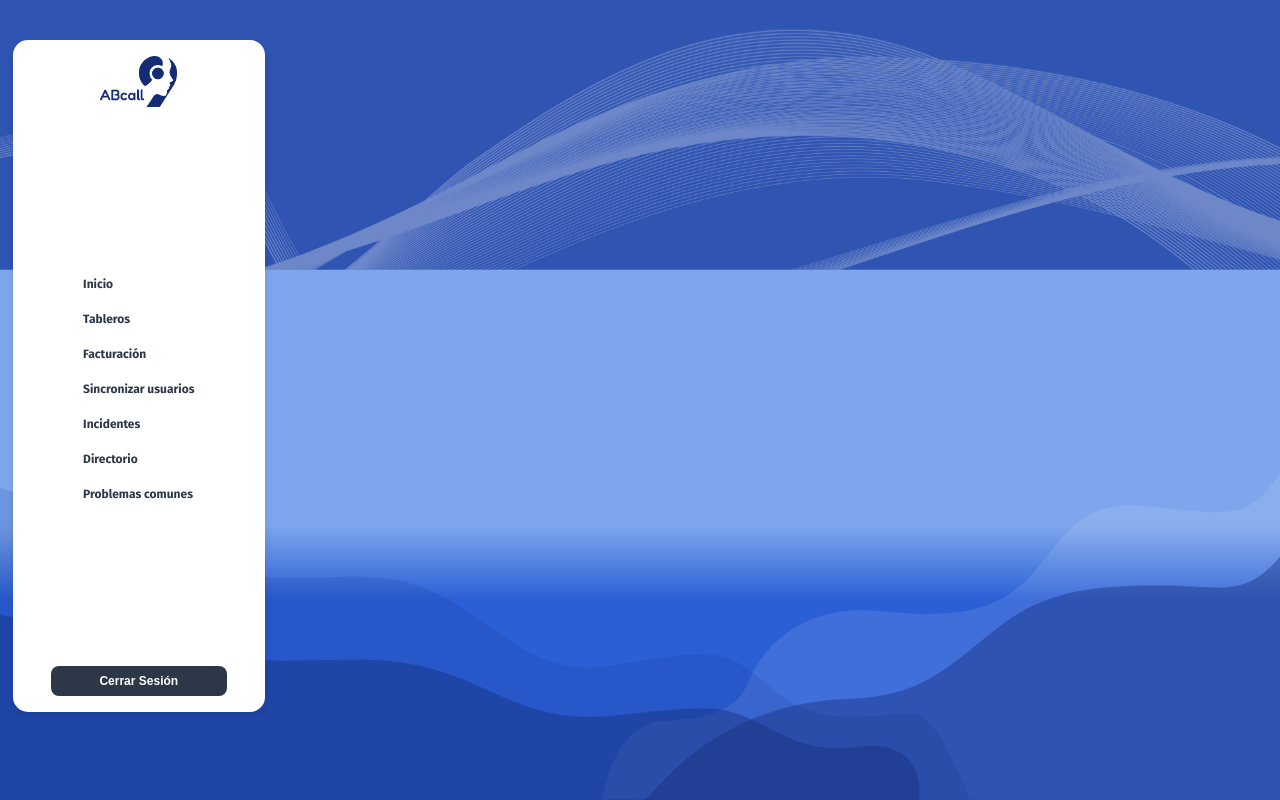
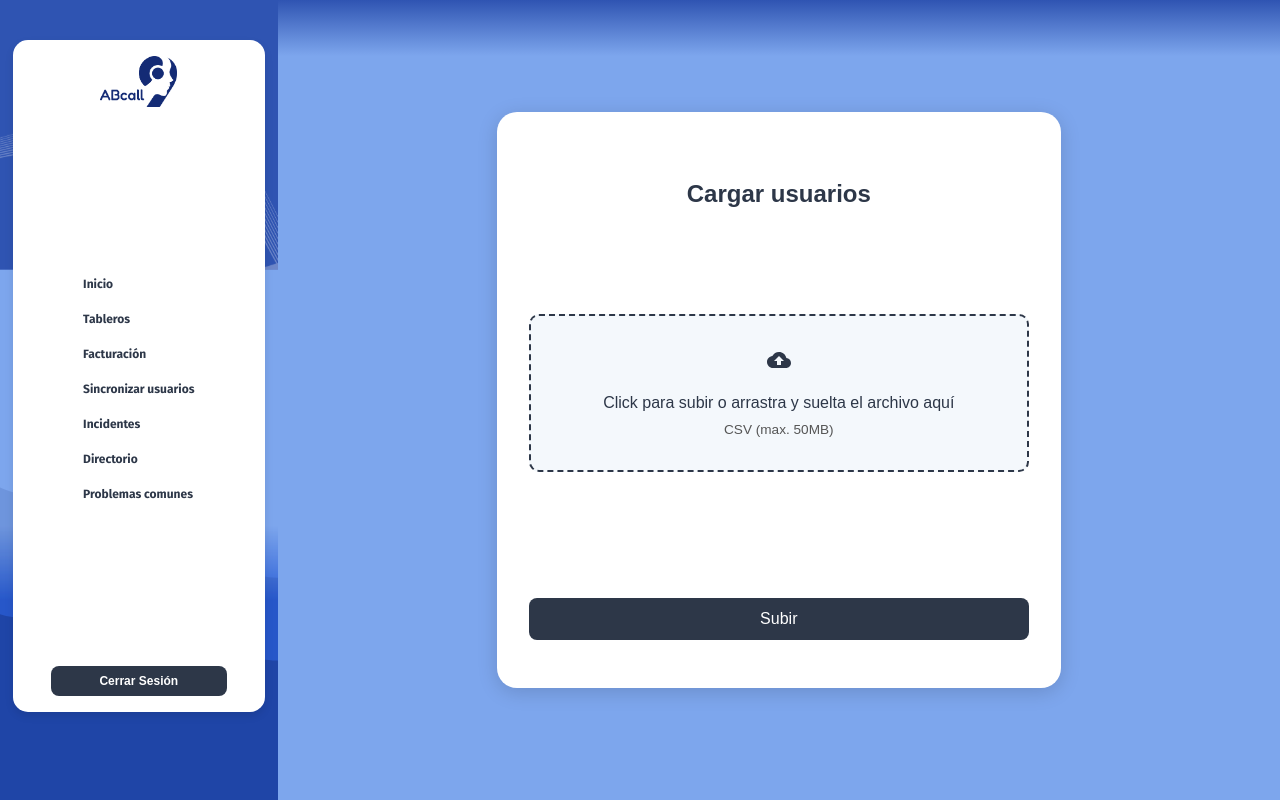
Before and after one commit to ABCall-G13/front-abcall, a React (Create React App) app: page /user-sync in a window 1280 px wide. Built offline with nearby package versions, Linux system fonts and the light colour scheme; no server answers.

Commit message:
Add UserSync component for user file upload functionality

```diff
--- a/src/AppContent.tsx
+++ b/src/AppContent.tsx
@@ -9,6 +9,7 @@ import IncidentList from './pages/IncidentList/IncidentList';
 import ClienteList from './pages/DirectoryList/DirectoryList';
 import IncidentSearch from './pages/IncidentSearch/IncidentSearch';
 import ProblemaComunList from './pages/CommonIssueList/CommonIssueList';
+import UserSync from './pages/UserSync/UserSync';
 
 const AppContent: React.FC = () => {
     const currentPath = window.location.pathname;
@@ -63,7 +64,8 @@ const AppContent: React.FC = () => {
                         <Route
                             path="/search-incident"
                             element={<IncidentSearch />}
-                        />{' '}
+                        />
+                        <Route path="/user-sync" element={<UserSync />} />{' '}
                         {/* Nueva ruta */}
                     </Routes>
                 </div>
--- /dev/null
+++ b/src/pages/UserSync/UserSync.css
@@ -0,0 +1,97 @@
+@import url('https://fonts.googleapis.com/css2?family=Fira+Sans:wght@400;700&display=swap');
+
+.user-sync-container {
+    display: flex;
+    justify-content: center;
+    align-items: center;
+    height: 100vh;
+    padding: 0 1rem;
+    background: linear-gradient(180deg, #2f54b2 0%, #7da6ed 7%);
+}
+
+.user-sync-card {
+    background-color: #fff;
+    padding: 3rem 2rem;
+    border-radius: 20px;
+    width: 90%;
+    max-width: 500px;
+    min-height: 60vh;
+    text-align: center;
+    box-shadow: 0px 4px 20px rgba(0, 0, 0, 0.15);
+    display: flex;
+    flex-direction: column;
+    justify-content: space-between;
+}
+
+.user-sync-card h2 {
+    font-size: 1.5rem;
+    margin-bottom: 1.5rem;
+    color: #2d3748;
+    font-weight: 600;
+    text-align: center;
+}
+
+.upload-area {
+    border: 2px dashed #2d3748;
+    padding: 2rem;
+    border-radius: 10px;
+    background-color: #f4f8fc;
+    cursor: pointer;
+    transition: border-color 0.3s ease;
+    margin-bottom: 1.5rem;
+    position: relative;
+}
+
+.upload-area:hover {
+    border-color: #4167b2;
+}
+
+.upload-area input[type='file'] {
+    position: absolute;
+    top: 0;
+    left: 0;
+    width: 100%;
+    height: 100%;
+    opacity: 0;
+    cursor: pointer;
+}
+
+.upload-area p {
+    margin: 0.5rem 0;
+    font-size: 1rem;
+    color: #2d3748;
+}
+
+.upload-area small {
+    font-size: 0.85rem;
+    color: #555;
+}
+
+.upload-icon {
+    font-size: 2.5rem;
+    color: #2d3748;
+    margin-bottom: 10px;
+}
+
+.upload-btn {
+    width: 100%;
+    padding: 0.75rem;
+    background-color: #2d3748;
+    color: #fff;
+    border: none;
+    border-radius: 8px;
+    font-size: 1rem;
+    cursor: pointer;
+    margin-top: 20px;
+    transition: background-color 0.3s ease;
+}
+
+.upload-btn:hover {
+    background-color: #4167b2;
+}
+
+.status-message {
+    margin-top: 1rem;
+    font-size: 0.9rem;
+    color: #2d3748;
+}
--- /dev/null
+++ b/src/pages/UserSync/UserSync.tsx
@@ -0,0 +1,82 @@
+import React, { useState } from 'react';
+import axiosInstance from '../../utils/axiosInstance';
+import './UserSync.css';
+import CloudUploadIcon from '@mui/icons-material/CloudUpload';
+
+const UserSync: React.FC = () => {
+    const [file, setFile] = useState<File | null>(null);
+    const [uploadStatus, setUploadStatus] = useState<string>('');
+
+    const handleFileChange = (e: React.ChangeEvent<HTMLInputElement>) => {
+        const selectedFile = e.target.files ? e.target.files[0] : null;
+        if (selectedFile) {
+            const isExcel =
+                selectedFile.type ===
+                'application/vnd.openxmlformats-officedocument.spreadsheetml.sheet';
+            if (!isExcel) {
+                setUploadStatus(
+                    'Por favor, selecciona un archivo Excel (.xlsx)'
+                );
+                setFile(null);
+                return;
+            }
+            setFile(selectedFile);
+            setUploadStatus('');
+        }
+    };
+
+    const handleUpload = async () => {
+        if (!file) {
+            setUploadStatus('No hay archivo seleccionado');
+            return;
+        }
+
+        const formData = new FormData();
+        formData.append('file', file);
+
+        try {
+            setUploadStatus('Subiendo...');
+            await axiosInstance.post('/sync-users', formData, {
+                headers: {
+                    'Content-Type': 'multipart/form-data',
+                },
+            });
+            setUploadStatus('Archivo subido exitosamente');
+        } catch (error) {
+            console.error('Error al subir el archivo:', error);
+            setUploadStatus('Error al subir el archivo');
+        }
+    };
+
+    return (
+        <div className="user-sync-container">
+            <div className="user-sync-card">
+                <h2>Cargar usuarios</h2>
+                <div className="upload-area">
+                    <CloudUploadIcon className="upload-icon" />
+                    <input
+                        type="file"
+                        onChange={handleFileChange}
+                        accept=".xlsx"
+                        data-testid="file-input" // Añadido para facilitar la selección en tests
+                    />
+                    <p>Click para subir o arrastra y suelta el archivo aquí</p>
+                    <small>CSV (max. 50MB)</small>
+                </div>
+                {file && <p>Archivo seleccionado: {file.name}</p>}
+                <button
+                    onClick={handleUpload}
+                    className="upload-btn"
+                    disabled={!file}
+                >
+                    Subir
+                </button>
+                {uploadStatus && (
+                    <p className="status-message">{uploadStatus}</p>
+                )}
+            </div>
+        </div>
+    );
+};
+
+export default UserSync;
```
Also changed, not shown: 1 other file (tests, documents, lock files or other folders).
